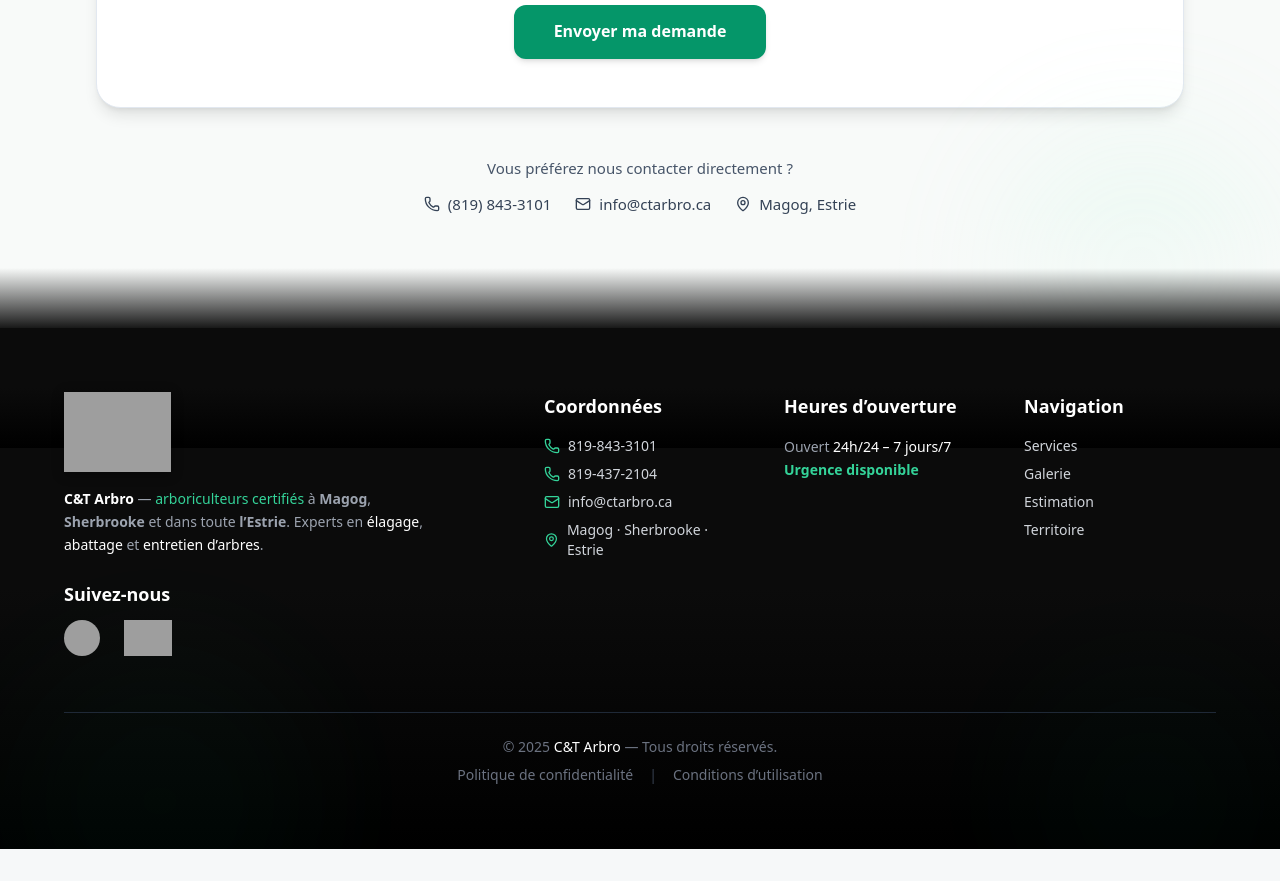
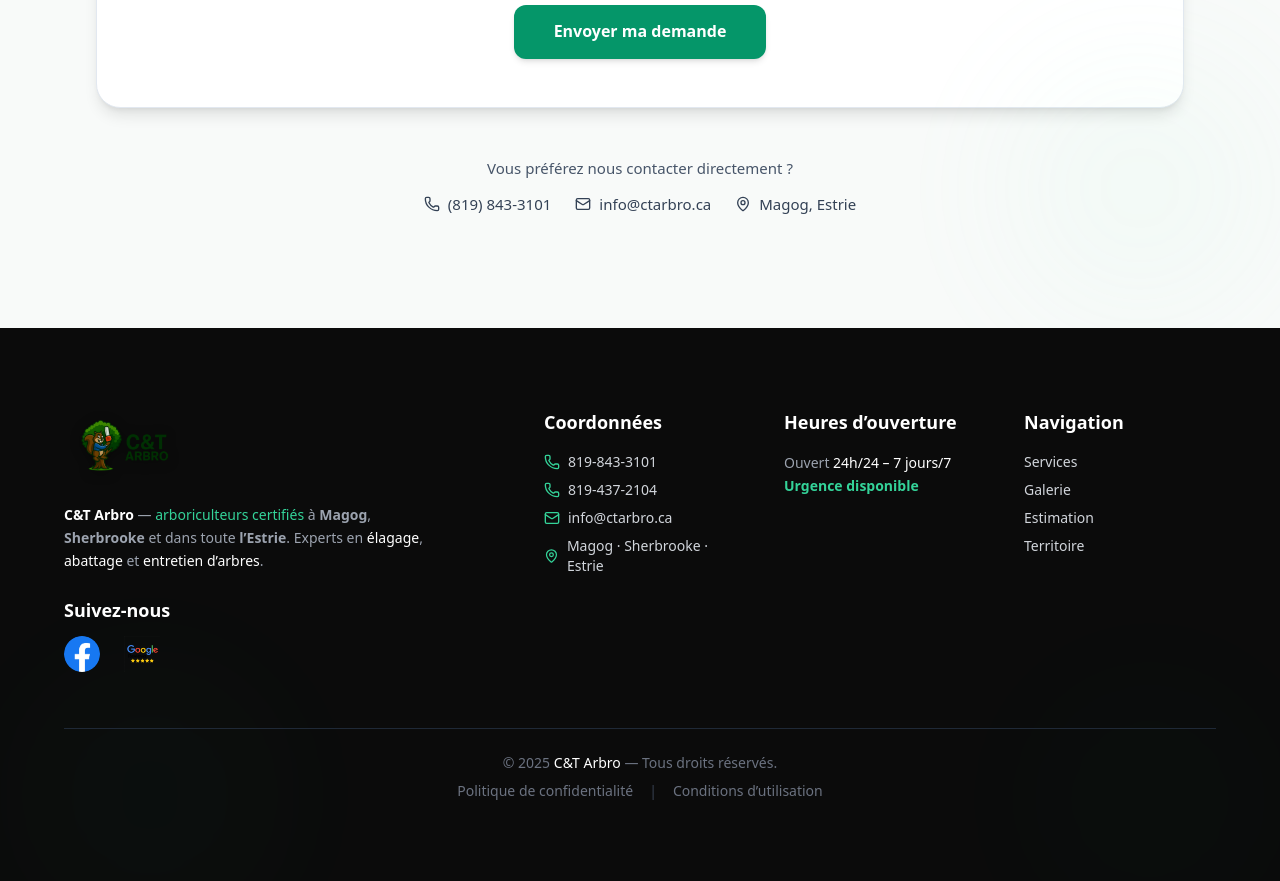
Before and after one commit to sixinfected2-dotcom/arbro-site, a React (Vite) app: page / in a window 1280 px wide. Shown: the part 7440-8321 px from the top of the page. Before the commit the page ends 8289 px from the top, so only its background shows below. Built offline with nearby package versions, Linux system fonts and the light colour scheme; grey boxes are pictures that could not be loaded.

Commit message:
Update sections About, AppRoot, Estimation et Footer – design final optimisé

```diff
--- a/src/About.jsx
+++ b/src/About.jsx
@@ -1,7 +1,8 @@
 // src/About.jsx
 import { motion } from "framer-motion";
 import { fadeUp } from "./Helpers";
-import heroImage from "./assets/camion.webp";
+import heroImage from "./assets/optimized/camion.webp";
+
 
 /* =========================================================================
    À propos — version finale : fluide, humaine, et hautement professionnelle
--- a/src/AppRoot.jsx
+++ b/src/AppRoot.jsx
@@ -35,9 +35,10 @@ const sectionFade = {
 export default function AppRoot() {
   return (
     <div
-      id="top"
-      className="min-h-screen scroll-smooth bg-[#f6f8f9] text-slate-800 selection:bg-emerald-200/60 overflow-x-hidden"
-    >
+  id="top"
+  className="min-h-screen scroll-smooth bg-gradient-to-b from-[#f6f8f9] via-[#e7ebe9] to-[#0b0b0b] text-slate-800 selection:bg-emerald-200/60 overflow-x-hidden"
+>
+
       {/* HEADER GLOBAL */}
       <Header />
 
--- a/src/Estimation.jsx
+++ b/src/Estimation.jsx
@@ -1,4 +1,3 @@
-// src/Estimation.jsx
 import React, { useState, useRef } from "react";
 import { motion } from "framer-motion";
 import emailjs from "@emailjs/browser";
@@ -6,7 +5,7 @@ import { fadeUp } from "./Helpers";
 import { Phone, Mail, MapPin, CheckCircle2 } from "lucide-react";
 
 /* =========================================================================
-   Section Estimation — version haut de gamme, fluide et cohérente
+   Section Estimation — version finale (fond blanc, checkboxes natives vertes)
 ============================================================================ */
 
 const SERVICES = [
@@ -47,7 +46,6 @@ export default function Estimation() {
   const onSubmit = (e) => {
     e.preventDefault();
     setSending(true);
-
     emailjs
       .sendForm(
         "service_ctarbro",
@@ -172,9 +170,11 @@ export default function Estimation() {
                       type="checkbox"
                       checked={selectedServices.includes(service)}
                       onChange={() => toggleService(service)}
-                      className="h-4 w-4 accent-emerald-600"
+                      className="h-4 w-4 border border-slate-400 rounded-sm bg-white accent-emerald-600 cursor-pointer transition-all duration-200"
                     />
-                    <span className="text-[15px] text-slate-700">{service}</span>
+                    <span className="text-[15px] text-slate-700">
+                      {service}
+                    </span>
                   </label>
                 ))}
               </div>
@@ -244,10 +244,9 @@ export default function Estimation() {
         </motion.div>
       </div>
 
-      {/* Effets décoratifs + ligne transition vers footer */}
-      <div className="absolute -top-24 left-0 w-[320px] h-[320px] bg-emerald-100/40 blur-3xl rounded-full opacity-40" />
-      <div className="absolute -bottom-20 right-0 w-[280px] h-[280px] bg-emerald-200/30 blur-3xl rounded-full opacity-40" />
-      <div className="absolute bottom-0 left-0 w-full h-[120px] bg-gradient-to-b from-transparent via-[#f8faf9]/50 to-black/90 pointer-events-none" />
+      {/* Effets décoratifs (sans débordement sur le footer) */}
+      <div className="absolute -top-24 left-0 w-[320px] h-[320px] bg-emerald-100/40 blur-3xl rounded-full opacity-40 pointer-events-none" />
+      <div className="absolute bottom-0 right-0 w-[280px] h-[280px] bg-emerald-200/20 blur-3xl rounded-full opacity-30 pointer-events-none" />
     </section>
   );
 }
--- a/src/Footer.jsx
+++ b/src/Footer.jsx
@@ -1,12 +1,12 @@
 import { motion, useInView } from "framer-motion";
 import { useRef, useEffect, useState } from "react";
 import { MapPin, Phone, Mail } from "lucide-react";
-import logo from "../assets/optimized/logo.webp";
-import facebook from "../assets/optimized/facebook.webp";
-import google from "../assets/optimized/google.webp";
+import logo from "./assets/optimized/logo.webp";
+import facebook from "./assets/optimized/facebook.webp";
+import google from "./assets/optimized/google.webp";
 
 /* =========================================================================
-   Footer — version finale : fond fusionné + cohérence avec tout le site
+   Footer — version finale ultra stable (aucun dégradé, aucune marge)
 ============================================================================ */
 
 export default function Footer() {
@@ -29,13 +29,10 @@ export default function Footer() {
       initial={{ opacity: 0, y: 40 }}
       whileInView={{ opacity: 1, y: 0 }}
       transition={{ duration: 0.7, ease: "easeOut" }}
-      className={`relative bg-gradient-to-t from-black via-[#0b0b0b] to-[#0b0b0b] text-gray-300 py-16 px-6 md:px-16 overflow-hidden transition-[box-shadow] duration-700 ${
+      className={`relative z-[10] w-full bg-[#0b0b0b] text-gray-300 py-20 px-6 md:px-16 overflow-hidden transition-[box-shadow] duration-700 ${
         highlight ? "shadow-[0_0_45px_#16a34a55]" : ""
       }`}
     >
-      {/* Lien fondu vers section précédente (supprime le blanc visible) */}
-      <div className="absolute top-0 left-0 w-full h-[120px] bg-gradient-to-t from-black via-[#0b0b0b] to-transparent pointer-events-none" />
-
       <div className="max-w-7xl mx-auto grid grid-cols-1 md:grid-cols-5 gap-12 relative z-10">
         {/* LOGO + DESCRIPTION */}
         <div className="md:col-span-2">
@@ -63,7 +60,6 @@ export default function Footer() {
               Suivez-nous
             </h3>
             <div className="flex space-x-6">
-              {/* Facebook */}
               <a
                 href="https://www.facebook.com/tonlienici"
                 target="_blank"
@@ -80,8 +76,6 @@ export default function Footer() {
                   onLoad={(e) => e.currentTarget.classList.remove("blur-sm")}
                 />
               </a>
-
-              {/* Google Reviews */}
               <a
                 href="https://share.google/DiDwdpKmLmBViuMd6"
                 target="_blank"
@@ -192,9 +186,9 @@ export default function Footer() {
         </div>
       </div>
 
-      {/* Effets décoratifs */}
-      <div className="absolute -bottom-28 left-0 w-[320px] h-[320px] bg-emerald-500/15 blur-3xl rounded-full opacity-25" />
-      <div className="absolute -bottom-20 right-0 w-[260px] h-[260px] bg-emerald-600/15 blur-3xl rounded-full opacity-25" />
+      {/* Effets décoratifs subtils */}
+      <div className="absolute -bottom-16 left-0 w-[300px] h-[300px] bg-emerald-500/10 blur-3xl rounded-full opacity-20" />
+      <div className="absolute -bottom-12 right-0 w-[260px] h-[260px] bg-emerald-600/10 blur-3xl rounded-full opacity-20" />
     </motion.footer>
   );
 }
```
